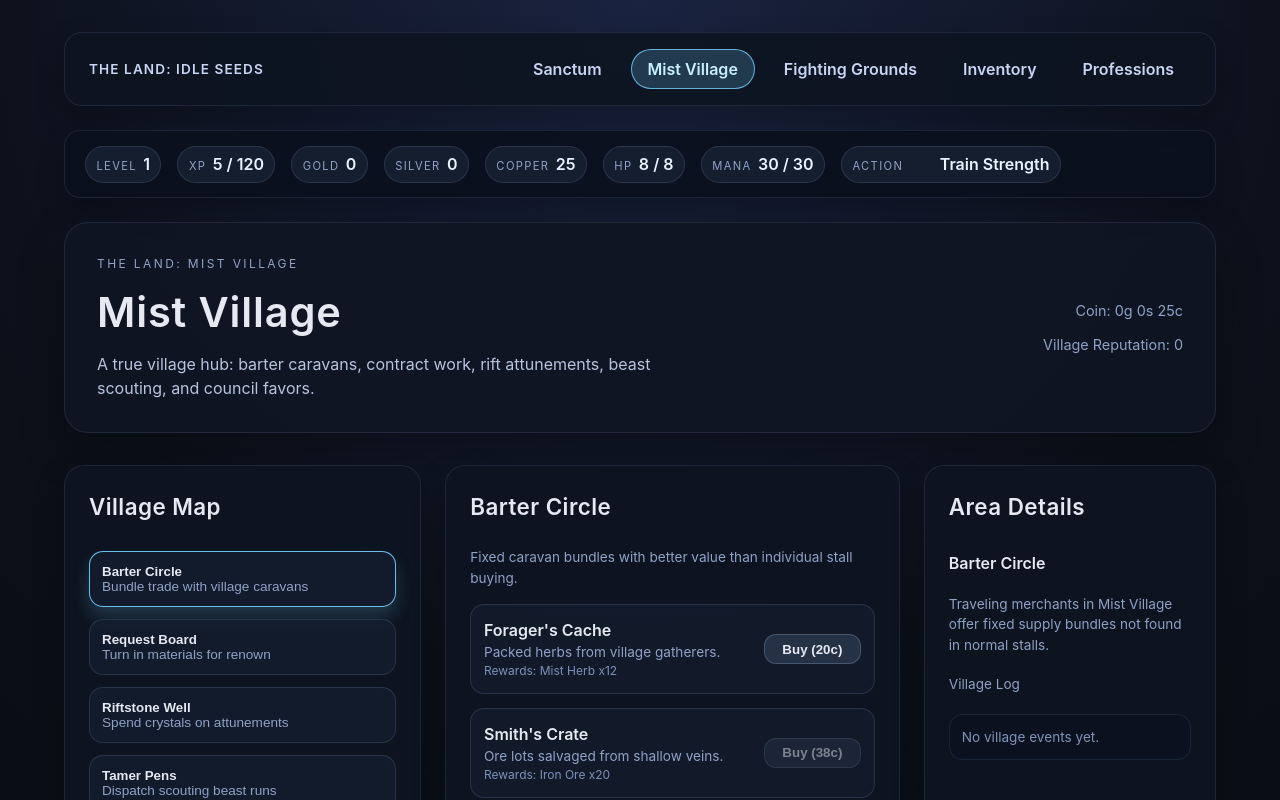
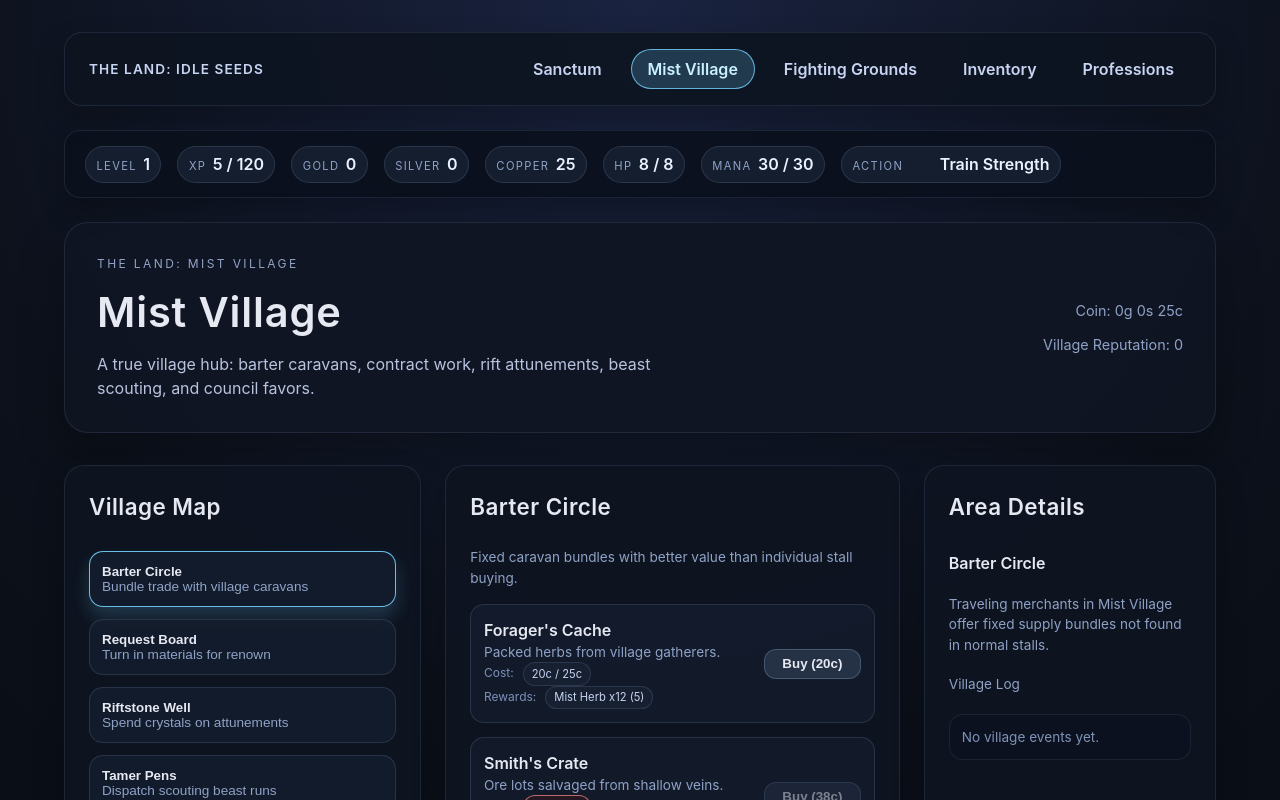
Before and after one commit to Redpoint1/theland, a Vue app: page /mist-village in a window 1280 px wide. Shown: the top 800 px of the page. Built offline with nearby package versions, Linux system fonts and the light colour scheme.

Commit message:
improve reward/cost info in mist village

```diff
--- a/src/views/MistVillageView.vue
+++ b/src/views/MistVillageView.vue
@@ -247,6 +247,14 @@ const itemName = (itemId: string) => game.getItemDef(itemId)?.name ?? itemId
 const formatItems = (items: Array<{ itemId: string; amount: number }>) =>
   items.map((entry) => `${itemName(entry.itemId)} x${entry.amount}`).join(', ')
 
+const formatRequirement = (itemId: string, amount: number) =>
+  `${itemName(itemId)} x${amount} (${game.getItemQuantity(itemId)})`
+
+const hasRequirement = (itemId: string, amount: number) => game.getItemQuantity(itemId) >= amount
+
+const formatRewardItem = (itemId: string, amount: number) =>
+  `${itemName(itemId)} x${amount} (${game.getItemQuantity(itemId)})`
+
 const canAffordBundle = (bundle: BarterBundle) => totalCopper.value >= bundle.costCopper
 
 const buyBundle = (bundle: BarterBundle) => {
@@ -381,7 +389,22 @@ const selectedAreaMeta = computed(() => areas.find((area) => area.id === selecte
               <div>
                 <div class="item-title">{{ bundle.name }}</div>
                 <div class="item-desc">{{ bundle.description }}</div>
-                <div class="item-hint">Rewards: {{ formatItems(bundle.rewards) }}</div>
+                <div class="item-hint">
+                  Cost:
+                  <span class="reward-chip" :class="{ missing: totalCopper < bundle.costCopper }">
+                    {{ bundle.costCopper }}c / {{ totalCopper }}c
+                  </span>
+                </div>
+                <div class="item-hint">
+                  Rewards:
+                  <span
+                    v-for="reward in bundle.rewards"
+                    :key="`${bundle.id}-${reward.itemId}`"
+                    class="reward-chip"
+                  >
+                    {{ formatRewardItem(reward.itemId, reward.amount) }}
+                  </span>
+                </div>
               </div>
               <button class="toggle" :disabled="!canAffordBundle(bundle)" @click="buyBundle(bundle)">
                 Buy ({{ bundle.costCopper }}c)
@@ -397,9 +420,22 @@ const selectedAreaMeta = computed(() => areas.find((area) => area.id === selecte
             <div v-for="contract in contracts" :key="contract.id" class="profession-action">
               <div>
                 <div class="item-title">{{ contract.title }}</div>
-                <div class="item-hint">Needs: {{ formatItems(contract.inputs) }}</div>
-                <div class="item-desc">
-                  Rewards: +{{ contract.rewardCopper }}c, +{{ contract.rewardExp }} XP, +{{ contract.reputation }} rep
+                <div class="item-hint">
+                  Inputs:
+                  <span
+                    v-for="input in contract.inputs"
+                    :key="`${contract.id}-${input.itemId}`"
+                    class="reward-chip"
+                    :class="{ missing: !hasRequirement(input.itemId, input.amount) }"
+                  >
+                    {{ formatRequirement(input.itemId, input.amount) }}
+                  </span>
+                </div>
+                <div class="item-hint">
+                  Rewards:
+                  <span class="reward-chip">+{{ contract.rewardCopper }}c ({{ totalCopper + contract.rewardCopper }}c)</span>
+                  <span class="reward-chip">+{{ contract.rewardExp }} XP</span>
+                  <span class="reward-chip">+{{ contract.reputation }} rep</span>
                 </div>
               </div>
               <button class="toggle" :disabled="!canFulfillContract(contract)" @click="fulfillContract(contract)">
@@ -417,7 +453,27 @@ const selectedAreaMeta = computed(() => areas.find((area) => area.id === selecte
               <div>
                 <div class="item-title">{{ attunement.name }}</div>
                 <div class="item-desc">{{ attunement.description }}</div>
-                <div class="item-hint">Cost: Mana Crystal x{{ attunement.crystalCost }}</div>
+                <div class="item-hint">
+                  Input:
+                  <span
+                    class="reward-chip"
+                    :class="{ missing: !hasRequirement('mana-crystal', attunement.crystalCost) }"
+                  >
+                    {{ formatRequirement('mana-crystal', attunement.crystalCost) }}
+                  </span>
+                </div>
+                <div class="item-hint">
+                  Outputs:
+                  <span v-if="attunement.rewardCopper" class="reward-chip">+{{ attunement.rewardCopper }}c ({{ totalCopper + attunement.rewardCopper }}c)</span>
+                  <span v-if="attunement.rewardExp" class="reward-chip">+{{ attunement.rewardExp }} XP</span>
+                  <span
+                    v-for="reward in attunement.rewardItems ?? []"
+                    :key="`${attunement.id}-${reward.itemId}`"
+                    class="reward-chip"
+                  >
+                    {{ formatRewardItem(reward.itemId, reward.amount) }}
+                  </span>
+                </div>
               </div>
               <button class="toggle" :disabled="!canUseAttunement(attunement)" @click="applyAttunement(attunement)">
                 Attune
@@ -453,7 +509,24 @@ const selectedAreaMeta = computed(() => areas.find((area) => area.id === selecte
               <div>
                 <div class="item-title">{{ decree.name }}</div>
                 <div class="item-desc">{{ decree.description }}</div>
-                <div class="item-hint">Cost: {{ decree.repCost }} rep</div>
+                <div class="item-hint">
+                  Cost:
+                  <span class="reward-chip" :class="{ missing: reputation < decree.repCost }">
+                    {{ decree.repCost }} rep / {{ reputation }} rep
+                  </span>
+                </div>
+                <div class="item-hint">
+                  Rewards:
+                  <span v-if="decree.rewardCopper" class="reward-chip">+{{ decree.rewardCopper }}c ({{ totalCopper + decree.rewardCopper }}c)</span>
+                  <span v-if="decree.rewardExp" class="reward-chip">+{{ decree.rewardExp }} XP</span>
+                  <span
+                    v-for="reward in decree.rewardItems ?? []"
+                    :key="`${decree.id}-${reward.itemId}`"
+                    class="reward-chip"
+                  >
+                    {{ formatRewardItem(reward.itemId, reward.amount) }}
+                  </span>
+                </div>
               </div>
               <button class="toggle" :disabled="!canClaimDecree(decree)" @click="claimDecree(decree)">
                 {{ decreesClaimed.includes(decree.id) ? 'Claimed' : 'Enact' }}
@@ -583,6 +656,25 @@ const selectedAreaMeta = computed(() => areas.find((area) => area.id === selecte
   color: #0b111b;
 }
 
+.reward-chip {
+  display: inline-flex;
+  align-items: center;
+  margin-left: 0.35rem;
+  padding: 0.15rem 0.5rem;
+  border-radius: 999px;
+  background: rgba(24, 34, 52, 0.8);
+  border: 1px solid rgba(90, 110, 140, 0.3);
+  font-size: 0.7rem;
+  color: #c7d4f2;
+  white-space: nowrap;
+}
+
+.reward-chip.missing {
+  border-color: rgba(255, 140, 140, 0.7);
+  color: #ffb3b3;
+  background: rgba(80, 20, 20, 0.3);
+}
+
 .village-log-list {
   max-height: 320px;
   overflow: auto;
```
